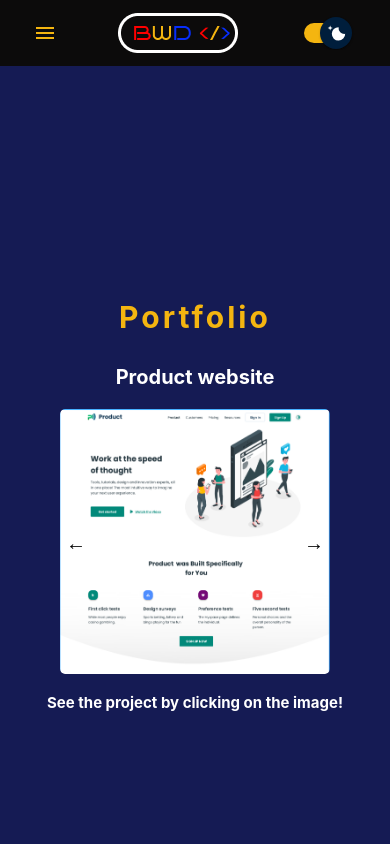
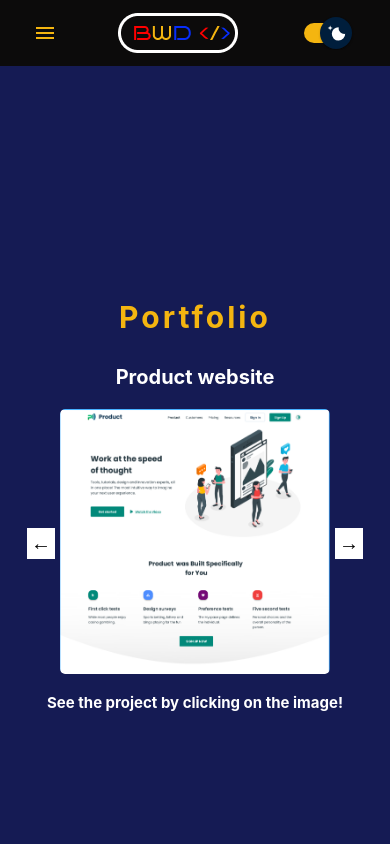
Before and after one commit to Adrian-Edu/best-web-design, a React (Create React App) app: page /portfolio in a window 390 px wide. Shown: the top 844 px of the page. Built offline with nearby package versions, Linux system fonts and the light colour scheme.

Commit message:
am modificat pozitia butoanelor in slide show

```diff
--- a/src/pages/slide-protfolio/SlidePortfolio.css
+++ b/src/pages/slide-protfolio/SlidePortfolio.css
@@ -12,9 +12,9 @@
   height: auto;
   width: auto;
   display: flex;
-  margin: 0 -60px;
-  background-color: Transparent;
+  margin: 0 10px;
   border: none;
+  background-color: #3dd816;
   color: black;
   font-weight: 700;
   z-index: 1000;
@@ -61,7 +61,6 @@
   }
   .button-slide {
     font-size: 30px;
-    margin: 0 -39px;
   }
 }
 
@@ -90,7 +89,6 @@
   }
   .button-slide {
     font-size: 25px;
-    margin: 0 -35px;
   }
 }
 
@@ -111,6 +109,6 @@
   }
   .button-slide {
     font-size: 20px;
-    margin: 0 -30px;
+    margin: 0 5px;
   }
 }
--- a/src/pages/slide-protfolio/SlidePortfolio.jsx
+++ b/src/pages/slide-protfolio/SlidePortfolio.jsx
@@ -69,8 +69,6 @@ function SlidePortfolio(props) {
       <div className="slide-flex">
         <button
           onClick={changeProjectPrevious}
-          onMouseEnter={() => setButtonColor(" #3dd816")}
-          onMouseLeave={() => setButtonColor(" Transparent")}
           style={{ backgroundColor: `${buttonColor}` }}
           className="button-slide"
         >
@@ -92,8 +90,6 @@ function SlidePortfolio(props) {
 
         <button
           onClick={changeProjectTowards}
-          onMouseEnter={() => setButtonColor(" #3dd816")}
-          onMouseLeave={() => setButtonColor(" Transparent")}
           style={{ backgroundColor: `${buttonColor}` }}
           className="button-slide"
         >
```
Also changed, not shown: 1 other file (tests, documents, lock files or other folders).
